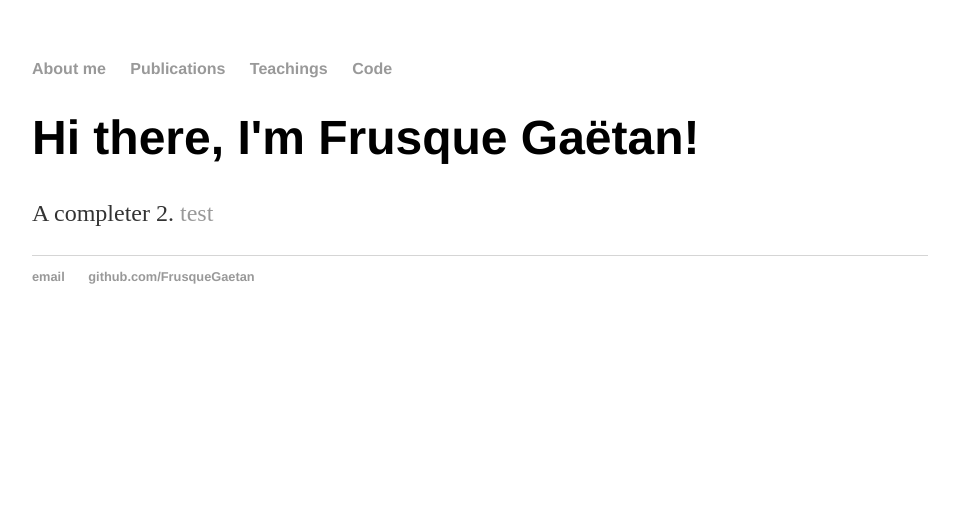
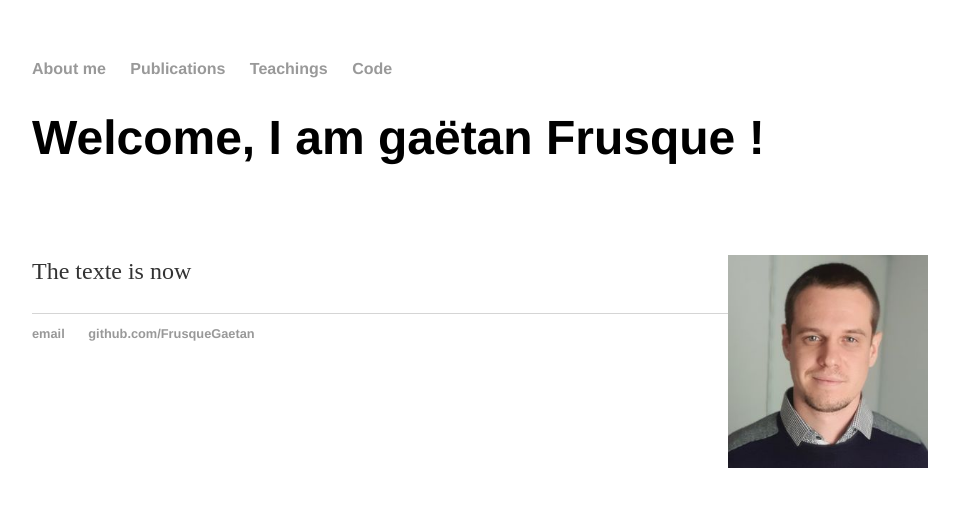
Before and after one commit to FrusqueGaetan/FrusqueGaetan.github.io, a Jekyll site: the page built from index.md, in a window 1280 px wide. Shown: the top 507 px of the page, without its empty margins (160-1119 px from the left). Built offline with Jekyll 4.4.1, drawn with Linux system fonts in a browser that asks for light colours.

Commit message:
First good stuff

```diff
--- a/css/main.css
+++ b/css/main.css
@@ -41,3 +41,8 @@ ul.posts {
 ul.posts li {
     list-style: none;
 }
+
+.img-left{
+    float: left;
+    margin-right: 1em;
+}
--- a/index.html
+++ /dev/null
@@ -1,8 +0,0 @@
----
-layout: default
-title: Frusque Gaëtan
----
-<div class="blurb">
-    <h1>Hi there, I'm Frusque Gaëtan!</h1>
-    <p>A completer 2. <a href="/about">test</a></p>
-</div><!-- /.blurb -->
--- /dev/null
+++ b/index.md
@@ -0,0 +1,9 @@
+---
+layout: default
+title: Frusque Gaëtan
+---
+# Welcome, I am gaëtan Frusque !
+
+<br/>
+
+<img src="./Support/picture3.jpg" ALIGN="RIGHT" width="200" />The texte is now
```
Also changed, not shown: Support/picture3.jpg (added), 1 other file.
